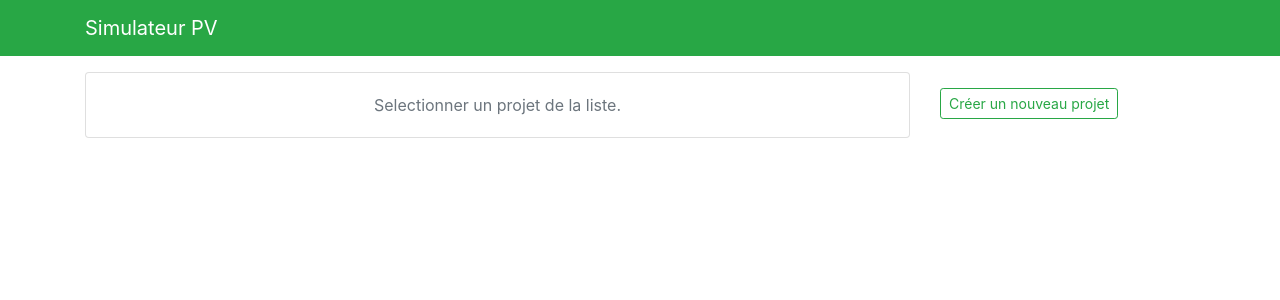
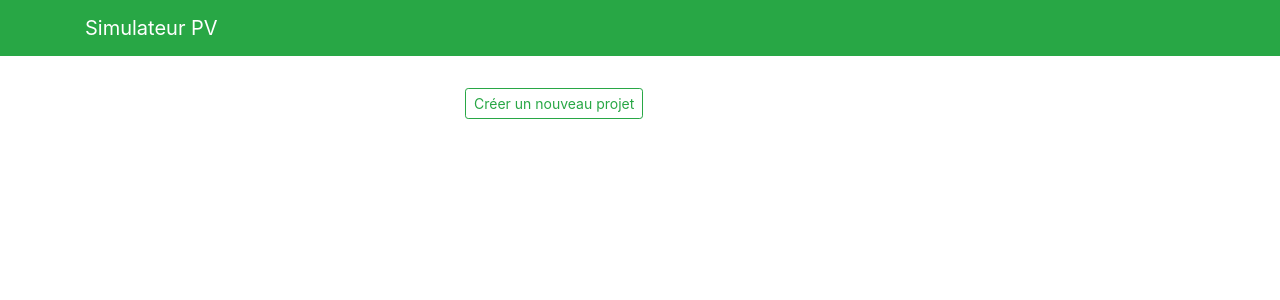
Before and after one commit to x417prb/usra-app-trust, a React (Create React App) app: page / in a window 1280 px wide. Shown: the top 300 px of the page. Built offline with nearby package versions, Linux system fonts and the light colour scheme.

Commit message:
Changed some layour proportions

```diff
--- a/src/ProjectContent.tsx
+++ b/src/ProjectContent.tsx
@@ -32,6 +32,7 @@ export default connect((state: State, { current }: { current: number }) => {
   setValue: typeof setProjectValue;
 }) {
   return project ? <>
+    <div className="col-xl-8">
       <ul className="nav nav-tabs d-print-none">
         <li className="nav-item flex-sm-fill">
           <a className="nav-link link-success active" data-toggle="tab" href="#needs">Besoins</a>
@@ -99,11 +100,9 @@ export default connect((state: State, { current }: { current: number }) => {
           />
         </div>
       </div>
+    </div>
   </> : <>
-      <div className="card">
-        <div className="card-body text-center text-muted">
-          Selectionner un projet de la liste.
-      </div>
+      <div className="col-xl-4">
       </div>
     </>;
 });
--- a/src/ProjectView.tsx
+++ b/src/ProjectView.tsx
@@ -14,10 +14,8 @@ export default function ProjectView({ match: { params: { id } } }: RouteComponen
         : <Redirect to="/" />
     }
     <div className="row">
-      <div className="col-xl-9">
-        <ProjectContent current={current} />
-      </div>
-      <div className="col-xl-3">
+      <ProjectContent current={current} />
+      <div className="col-xl-4">
         <ProjectList current={current} />
       </div>
     </div>
--- a/src/components/ChoiceBox.tsx
+++ b/src/components/ChoiceBox.tsx
@@ -13,16 +13,16 @@ export default function ChoiceBox({
   onChange(value: number): void;
 }) {
   return <div className="mb-3 row">
-    <label className="offset-sm-2 col-sm-3 col-form-label">{label}:</label>
+    <label className="offset-sm-2 col-sm-4 col-form-label">{label}:</label>
     <div className="col-sm-4">
       <select
         className="form-select form-select-sm"
         value={value}
         onChange={e => onChange(parseInt(e.target.value, 10))}>
         <option value={-1}></option>
-        { items.map((item, index) => {
+        {items.map((item, index) => {
           return <option key={index} value={index}>{item.name}</option>
-        }) }
+        })}
       </select>
     </div>
   </div>;
--- a/src/components/ModuleFields.tsx
+++ b/src/components/ModuleFields.tsx
@@ -78,7 +78,7 @@ export default function ModuleFields({
   labels: Record<string, Label>
 }) {
   return <div className="mb-3 row">
-    <div className="offset-sm-1 col-sm-9">
+    <div className="offset-sm-1 col-sm-10">
       <div className="card bg-light">
         <div className="card-body"> {
           module
--- a/src/components/ReadonlyField.tsx
+++ b/src/components/ReadonlyField.tsx
@@ -7,7 +7,7 @@ export default function ReadonlyField({
   value: string | number;
 }) {
   return <div className="mb-3 row">
-    <label className="offset-sm-2 col-sm-3 col-form-label">{label}:</label>
+    <label className="offset-sm-2 col-sm-4 col-form-label">{label}:</label>
     <div className="col-sm-4">
       <input type="text" className="form-control form-control-sm" readOnly value={value} />
     </div>
--- a/src/components/ReadonlyUnitField.tsx
+++ b/src/components/ReadonlyUnitField.tsx
@@ -8,7 +8,7 @@ export default function ReadonlyUnitField({
   value: string | number;
 }) {
   return <div className="mb-3 row">
-    <label className="offset-sm-2 col-sm-3 col-form-label">{
+    <label className="offset-sm-2 col-sm-4 col-form-label">{
       typeof label === "string" ? label : label()
     }:</label>
     <div className="col-sm-4">
--- a/src/components/TextField.tsx
+++ b/src/components/TextField.tsx
@@ -9,7 +9,7 @@ export default function TextField({
   setValue(value: number): void;
 }) {
   return <div className="mb-1 row">
-    <label className="offset-sm-2 col-sm-3 col-form-label">{
+    <label className="offset-sm-2 col-sm-4 col-form-label">{
       typeof field === "string" ? field : field()
     }:</label>
     <div className="col-sm-4">
--- a/src/components/UnitField.tsx
+++ b/src/components/UnitField.tsx
@@ -10,7 +10,7 @@ export default function UnitField({
   setValue(value: number): void;
 }) {
   return <div className="mb-3 row">
-    <label className="offset-sm-2 col-sm-3 col-form-label">{
+    <label className="offset-sm-2 col-sm-4 col-form-label">{
       typeof field === "string" ? field : field()
     }:</label>
     <div className="col-sm-4">
```
Lines whose indentation alone changed are shown as unchanged.
